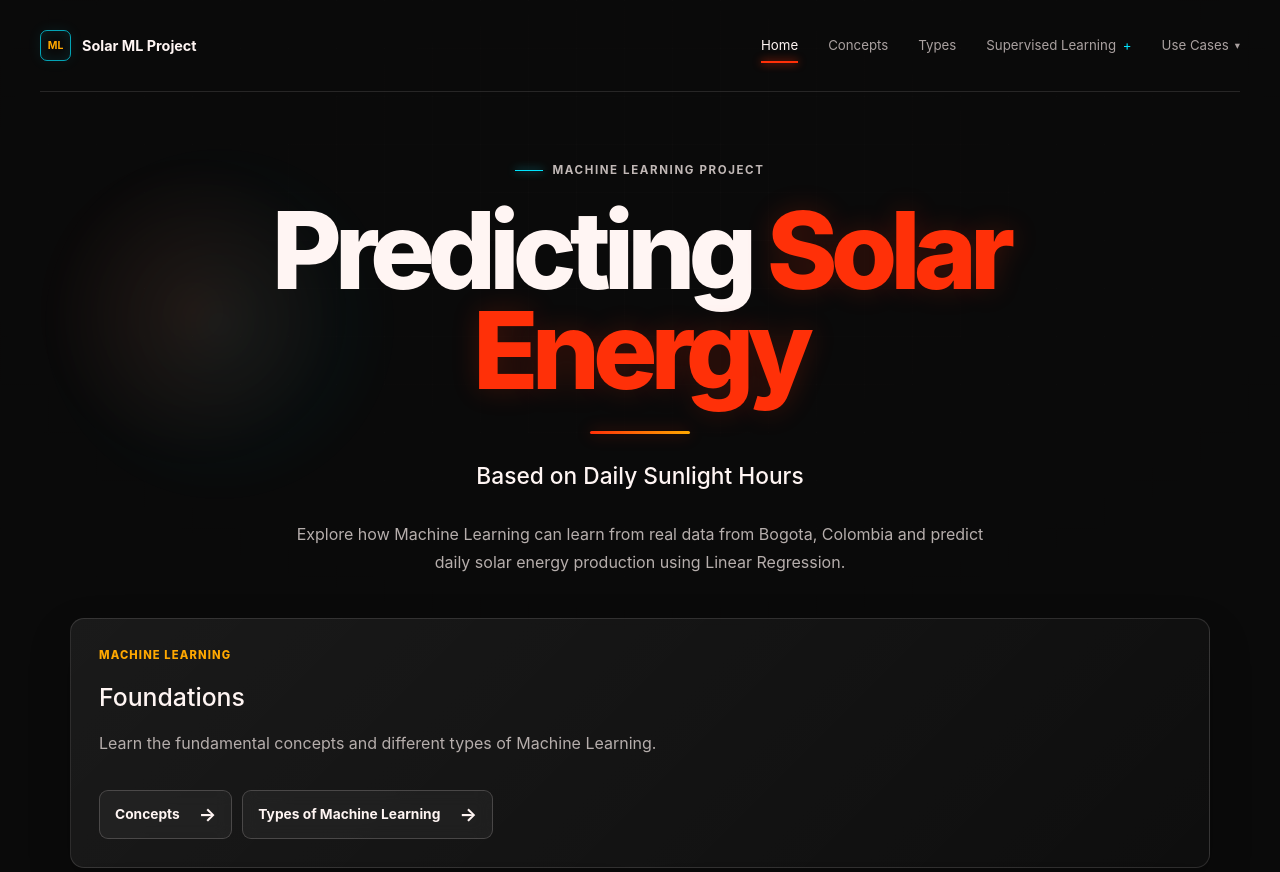
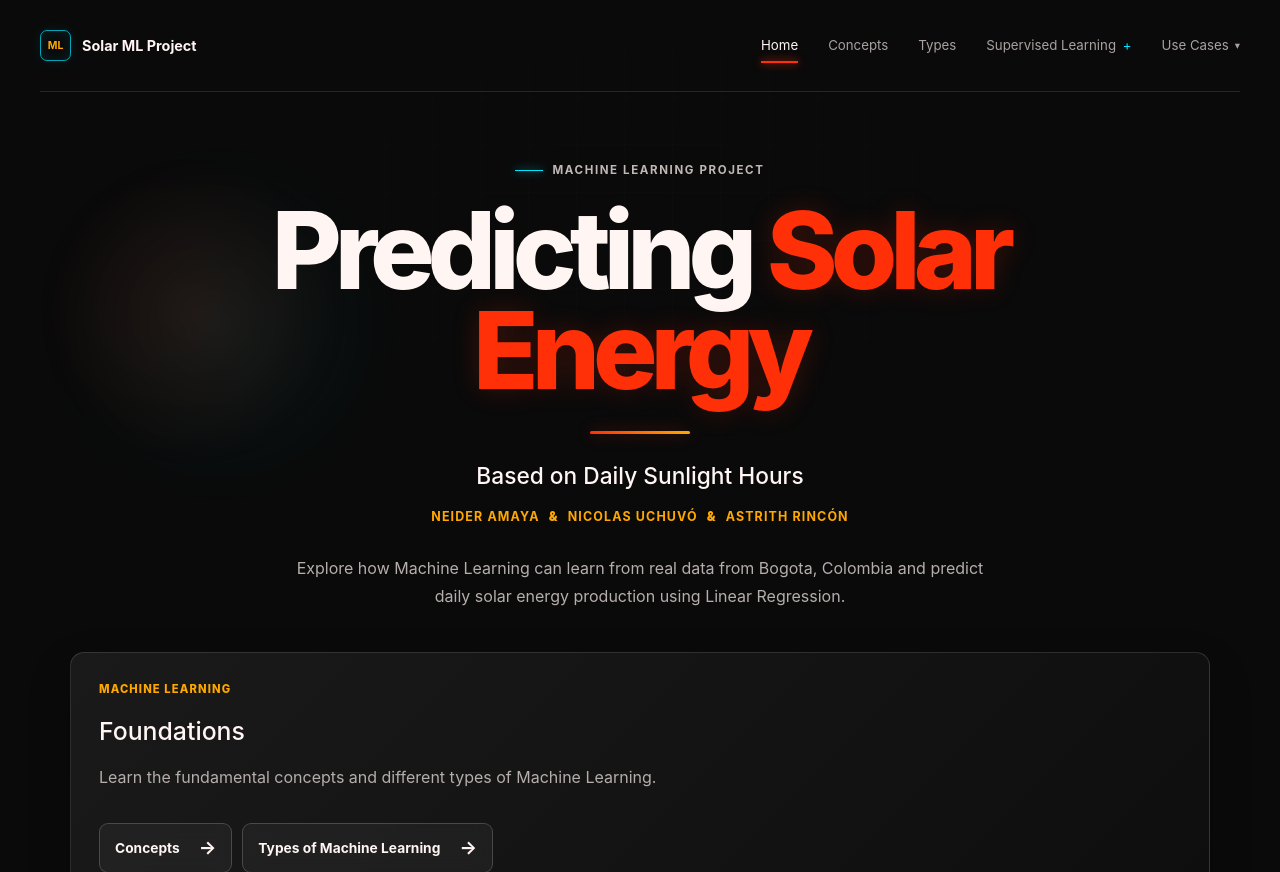
Before and after one commit to nedama12/Machine, a Flask app: page / in a window 1280 px wide. Shown: the top 872 px of the page. Run offline with Flask 3, Linux system fonts and the light colour scheme.

Commit message:
Add Astrith Rincón to home page contributors
Co-Authored-By: Claude Sonnet 5 <noreply@anthropic.com>

```diff
--- a/templates/home.html
+++ b/templates/home.html
@@ -26,6 +26,8 @@
         <p class="hero-subtitle">
             Based on Daily Sunlight Hours
         </p>
+
+        <p class="contributors">Neider Amaya <b>&amp;</b> Nicolas Uchuvó <b>&amp;</b> Astrith Rincón</p>
 
         <p class="hero-description">
             Explore how Machine Learning can learn from real data from
```
